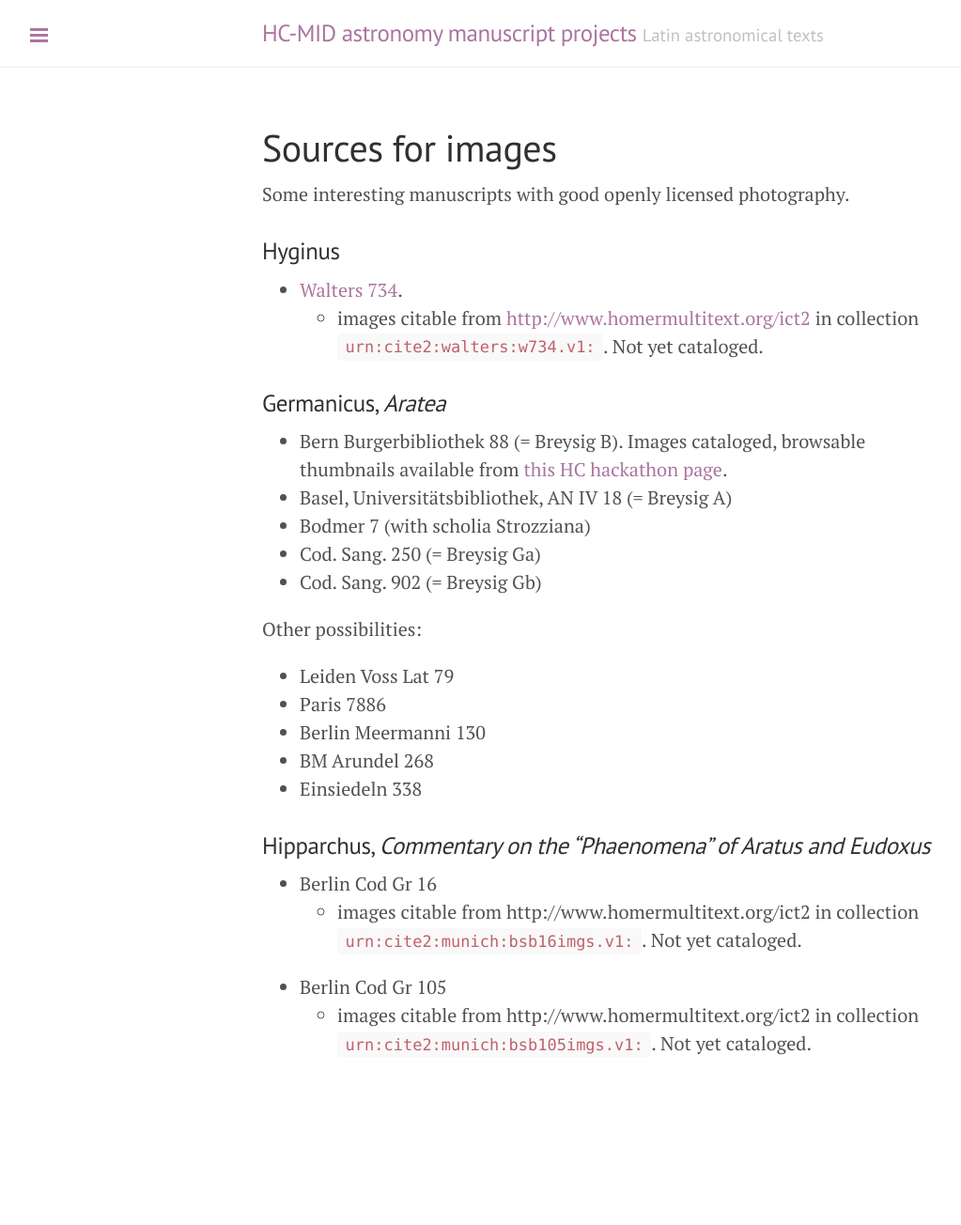
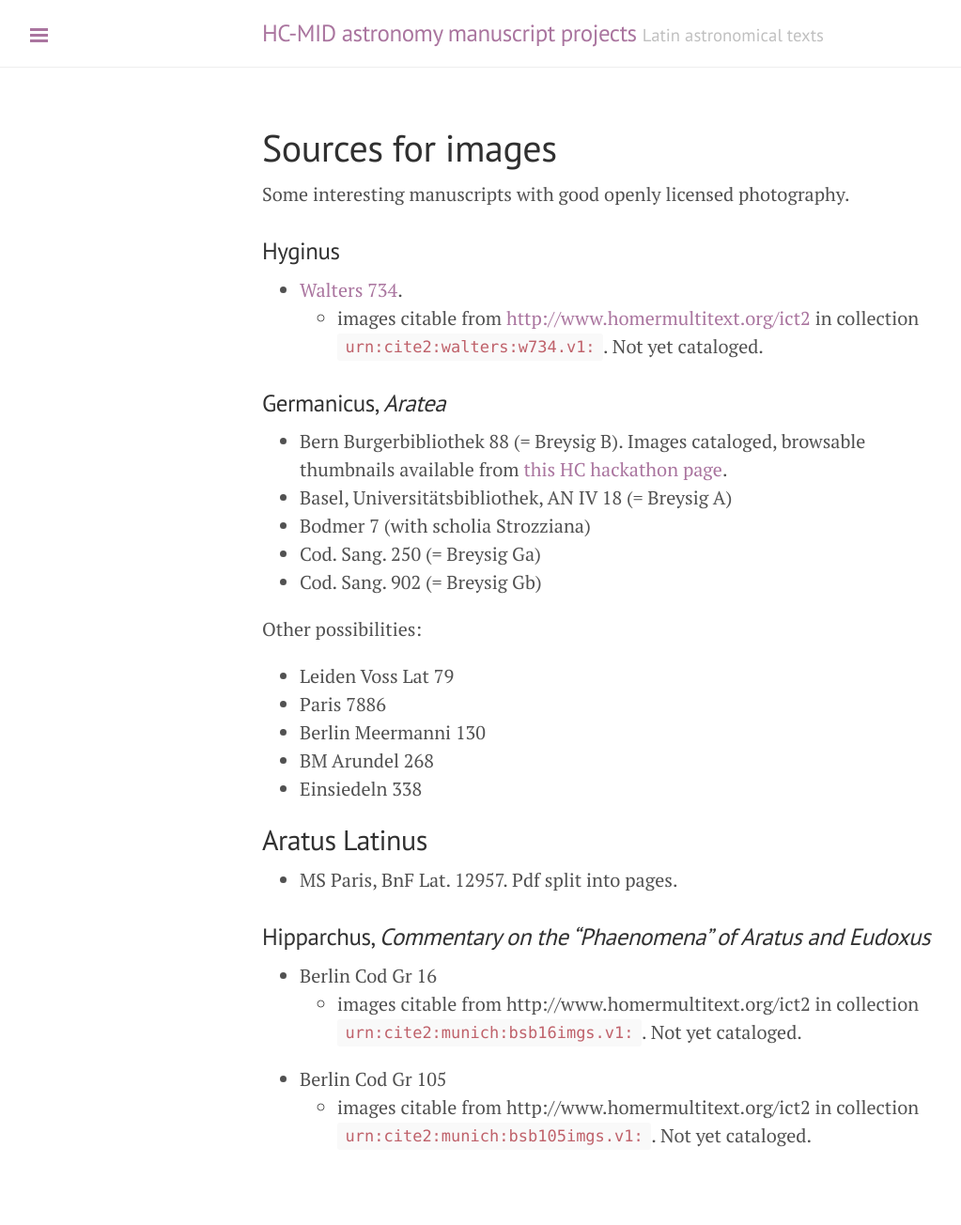
Before and after one commit to HCMID/astronomy, a Jekyll site: the page built from docs/images.md, in a window 1280 px wide. Shown: the whole page at 94% size, without its empty margins (1-1024 px from the left). Built offline with Jekyll 4.4.1, drawn with Linux system fonts in a browser that asks for light colours; before the commit the page ends 1206 px from its top, so only the background shows below that.

Commit message:
Add Paris MS 12957

```diff
--- a/docs/images.md
+++ b/docs/images.md
@@ -29,6 +29,11 @@ Other possibilities:
 -  BM Arundel 268
 -  Einsiedeln 338
 
+## Aratus Latinus
+
+
+-  MS Paris, BnF Lat. 12957.  Pdf split into pages.
+
 
 ### Hipparchus, *Commentary on the "Phaenomena" of Aratus and Eudoxus*
 
```
